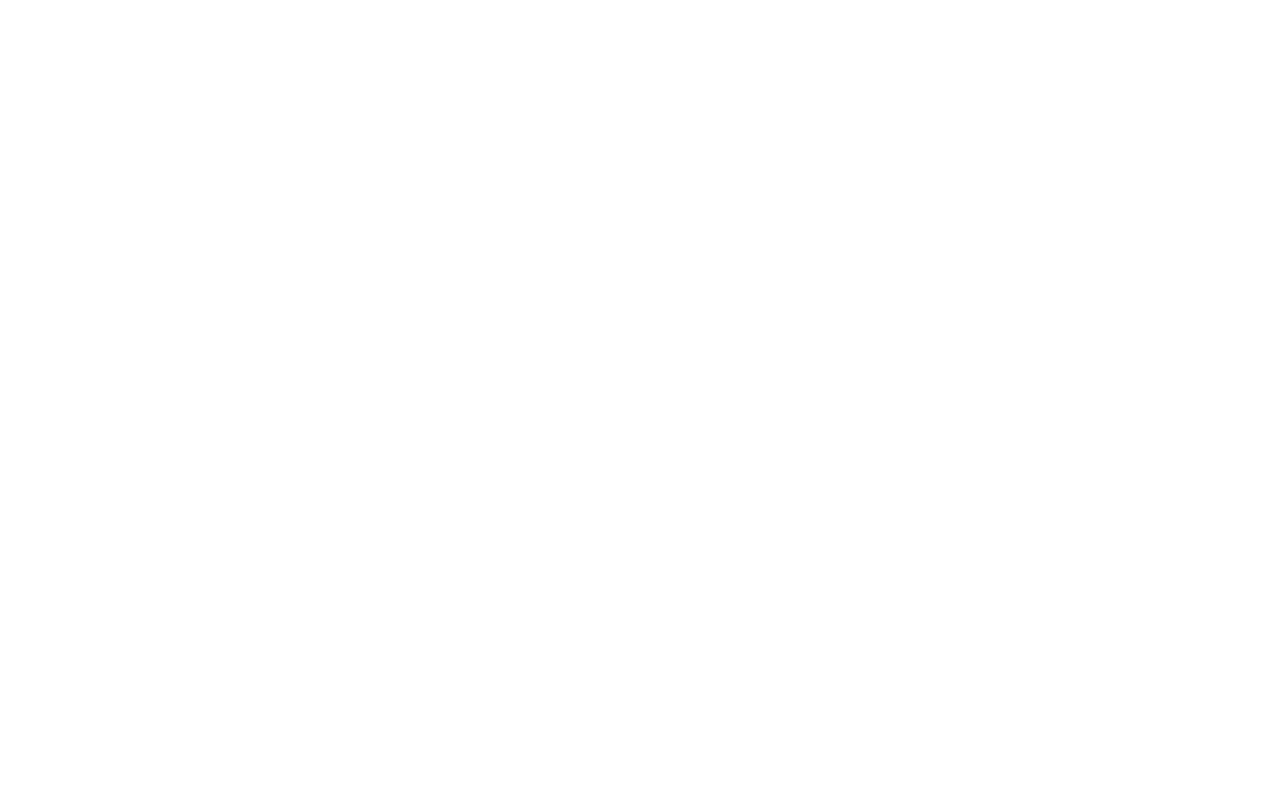
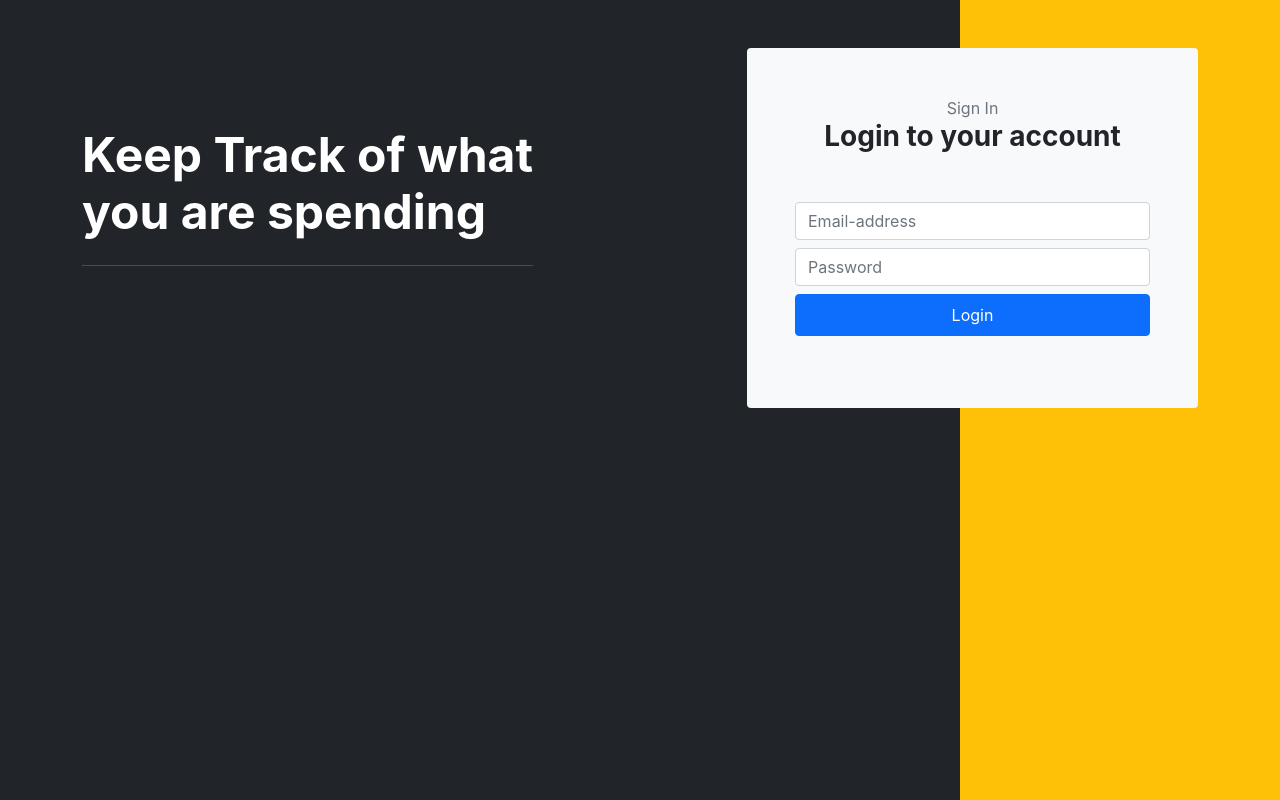
Before and after one commit to MakarosVar/MERN-Expense-Tracker, a React (Create React App) app in the folder client/: page /login in a window 1280 px wide. Before the commit this address had no page. Built offline with nearby package versions, Linux system fonts and the light colour scheme.

Commit message:
add login page

```diff
--- a/client/src/App.js
+++ b/client/src/App.js
@@ -1,11 +1,13 @@
 import { BrowserRouter as Router, Route, Routes } from 'react-router-dom';
 import Home from './Pages/Home';
+import Login from './Pages/Users/Login';
 import './App.css';
 function App() {
   return (
     <Router>
       <Routes>
         <Route exact path="/" Component={Home} />
+        <Route exact path="/login" Component={Login} />
       </Routes>
     </Router>
   );
--- /dev/null
+++ b/client/src/Pages/Users/Login.js
@@ -0,0 +1,53 @@
+import React from "react";
+
+const Login = () => {
+  return (
+    <section
+      style={{ height: "100vh" }}
+      className="position-relative py-5 overflow-hidden bg-warning"
+    >
+      <div className="d-none d-md-block position-absolute top-0 start-0 bg-dark w-75 h-100"></div>
+      <div className="d-md-none position-absolute top-0 start-0 bg-primary w-100 h-100"></div>
+      <div className="container position-relative mx-auto">
+        <div className="row align-items-center">
+          <div className="col-12 col-lg-5 mb-5">
+            <div>
+              <h2 className="display-5 fw-bold mb-4 text-white">
+                Keep Track of what you are spending
+              </h2>
+              <hr className="text-warning w-100" />
+            </div>
+          </div>
+          <div className="col-12 col-lg-5 ms-auto">
+            <div className="p-5 bg-light rounded text-center">
+              <span className="text-muted">Sign In</span>
+              <h3 className="fw-bold mb-5">Login to your account</h3>
+              <form>
+                <input
+                  className="form-control mb-2"
+                  type="email"
+                  placeholder="Email-address"
+                />
+                <input
+                  className="form-control mb-2"
+                  type="password"
+                  placeholder="Password"
+                />
+                <div>
+                  <button
+                    type="submit"
+                    className="btn btn-primary py-2 w-100 mb-4"
+                  >
+                    Login
+                  </button>
+                </div>
+              </form>
+            </div>
+          </div>
+        </div>
+      </div>
+    </section>
+  );
+};
+
+export default Login;
```
